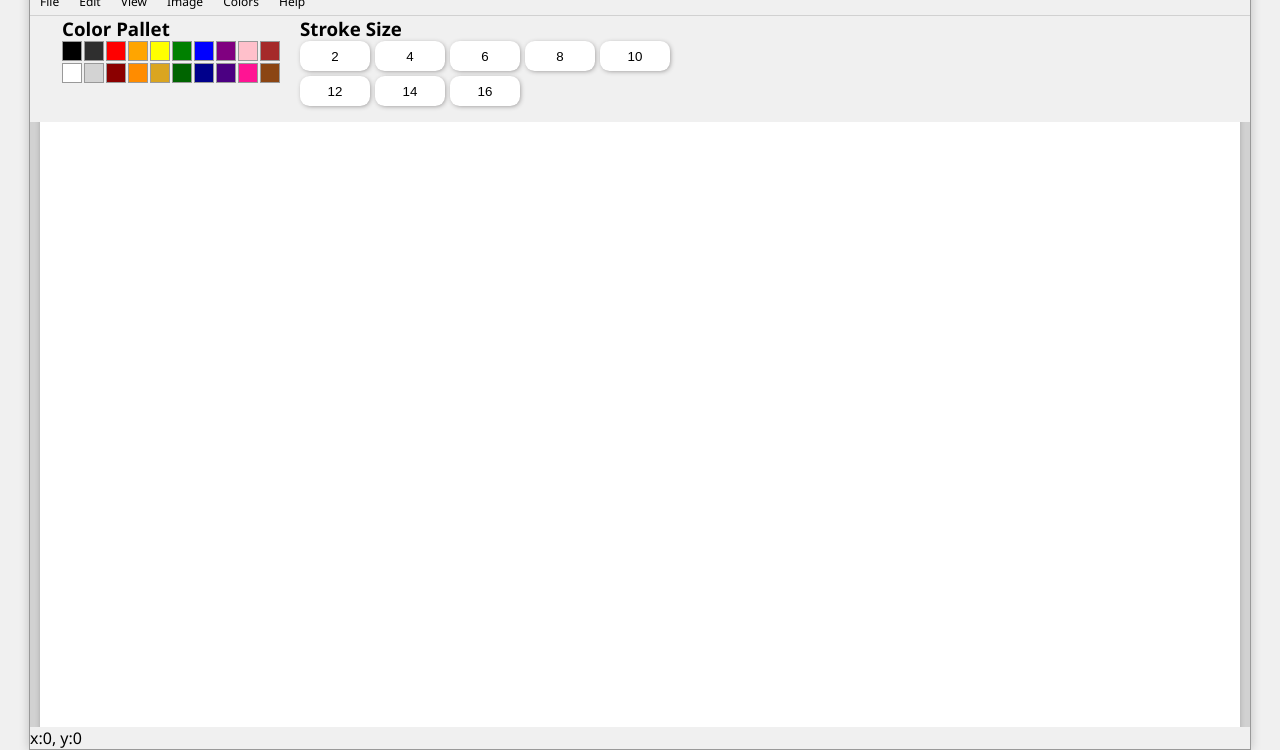
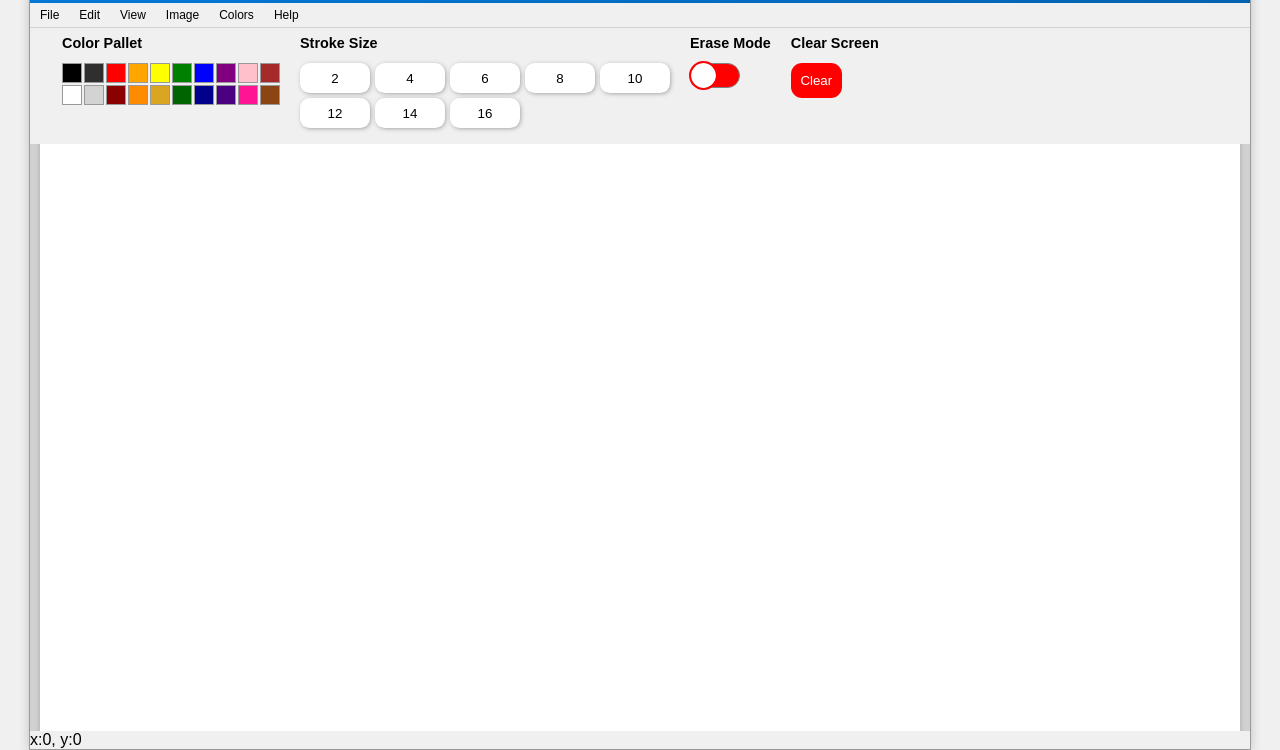
Before and after one commit to cHANGTEEZY/ms-paint, a website built with Vite: page index.html in a window 1280 px wide. Shown: the part 50-800 px from the top of the page. Built offline with nearby package versions, Linux system fonts and the light colour scheme.

Commit message:
added erase and clear mode in canvas

```diff
--- a/index.html
+++ b/index.html
@@ -7,6 +7,8 @@
     <link rel="stylesheet" href="./src/style.css" />
     <link rel="stylesheet" href="./src/css/color.css" />
     <link rel="stylesheet" href="./src/css/strokeButton.css" />
+    <link rel="stylesheet" href="./src/css/toggleButton.css" />
+    <link rel="stylesheet" href="./src/css/canvas.css" />
   </head>
   <body>
     <div class="ms-paint">
@@ -41,6 +43,20 @@
           <h1>Stroke Size</h1>
           <div class="stroke-size" id="stroke-size"></div>
         </section>
+
+        <section>
+          <h1>Erase Mode</h1>
+          <div class="toggle-div" id="toggle-button">
+            <div class="toggle-content" id="toggle-circle"></div>
+          </div>
+        </section>
+
+        <section>
+          <h1>Clear Screen</h1>
+          <button type="button" class="clear-button" id="clear-canvas">
+            Clear
+          </button>
+        </section>
       </section>
       <main class="workspace">
         <section class="canvas-section">
@@ -58,5 +74,7 @@
     <script src="./src/main.js" type="module"></script>
     <script src="./src/js/canvas/drawOnCanvas.js" type="module"></script>
     <script src="./src/js/canvas/canvasButtons.js" type="module"></script>
+    <script src="./src/js/canvas/eraseDrawOnCanvas.js" type="module"></script>
+    <script src="./src/js/canvas/clearCanvas.js" type="module"></script>
   </body>
 </html>
--- /dev/null
+++ b/src/css/canvas.css
@@ -0,0 +1,102 @@
+.ms-paint {
+  height: 100vh;
+  background-color: #f0f0f0;
+  border: 1px solid #999;
+  box-shadow: 0 0 10px rgba(0, 0, 0, 0.2);
+  display: flex;
+  flex-direction: column;
+}
+
+/* Title bar */
+.title-bar {
+  background: linear-gradient(to right, #0078d7, #0063b1);
+  color: white;
+  padding: 5px 10px;
+  display: flex;
+  justify-content: space-between;
+  align-items: center;
+}
+
+.title-bar h1 {
+  font-size: 20px;
+  font-weight: normal;
+}
+
+.window-controls {
+  display: flex;
+}
+
+.window-controls button {
+  width: 24px;
+  height: 24px;
+  margin-left: 2px;
+  background-color: transparent;
+  border: none;
+  color: white;
+  font-size: 14px;
+  cursor: pointer;
+}
+
+.window-controls button:hover {
+  background-color: rgba(255, 255, 255, 0.2);
+}
+
+.window-controls .close:hover {
+  background-color: #e81123;
+}
+
+/* Menu items */
+.menu-items {
+  background-color: #f0f0f0;
+  border-bottom: 1px solid #d1d1d1;
+}
+
+.menu-items ul {
+  display: flex;
+  list-style: none;
+}
+
+.menu-items li {
+  padding: 5px 10px;
+  font-size: 12px;
+  cursor: pointer;
+}
+
+.menu-items li:hover {
+  background-color: #e5f1fb;
+}
+
+.canvas-controllers {
+  display: flex;
+  gap: 20px;
+  padding: 0 2rem;
+  justify-content: flex-start;
+  align-items: start;
+}
+
+.workspace {
+  margin-top: 1rem;
+  display: flex;
+  overflow: hidden;
+  gap: 20px;
+}
+
+.canvas-section {
+  flex-grow: 1;
+  padding: 10px;
+  background-color: #d1d1d1;
+  overflow: auto;
+  display: flex;
+  justify-content: center;
+  align-items: center;
+}
+
+.canvas-container {
+  background-color: white;
+  box-shadow: 0 0 5px rgba(0, 0, 0, 0.2);
+}
+
+.drawing-board {
+  background-color: white;
+  cursor: crosshair;
+}
--- /dev/null
+++ b/src/css/toggleButton.css
@@ -0,0 +1,48 @@
+.toggle-div {
+  height: 25px;
+  width: 50px;
+  border: 1px solid grey;
+  border-radius: 25px;
+  padding: 2px 0;
+  display: flex;
+  align-items: center;
+  background-color: #ff0000;
+  transition: background 0.3s;
+}
+
+.toggle-div:hover {
+  cursor: pointer;
+}
+
+.toggle-content {
+  background-color: rgb(255, 255, 255);
+  border-radius: 50%;
+  height: 25px;
+  width: 25px;
+  outline: 2px solid red;
+  transition: all ease 200ms;
+}
+
+.toggle-content.active {
+  transform: translateX(25px);
+  background-color: white;
+  outline: 2px solid green;
+}
+
+.toggle-div.active {
+  background-color: #4caf50;
+}
+
+.clear-button {
+  padding: 0.6rem;
+  background-color: red;
+  color: white;
+  border: none;
+  border-radius: 0.7rem;
+  transition: all ease-out 200ms;
+
+  &:hover {
+    cursor: pointer;
+    box-shadow: 2px 1px 4px 1px red;
+  }
+}
--- /dev/null
+++ b/src/js/canvas/clearCanvas.js
@@ -0,0 +1,8 @@
+import { canvas, ctx } from "./drawOnCanvas";
+
+const clearCanvas = document.getElementById("clear-canvas");
+
+clearCanvas.addEventListener("click", () => {
+  console.log("click");
+  ctx.clearRect(0, 0, canvas.width, canvas.height);
+});
--- a/src/js/canvas/drawOnCanvas.js
+++ b/src/js/canvas/drawOnCanvas.js
@@ -1,4 +1,4 @@
-const canvas = document.getElementById("canvas");
+export const canvas = document.getElementById("canvas");
 const coordinates = document.getElementById("coordinates");
 export const ctx = canvas.getContext("2d");
 
@@ -10,8 +10,8 @@ canvas.height = 2000;
 let isDrawing = false;
 let lastX = 0;
 let lastY = 0;
-let currentColor = "#000000";
 let lineWidth = 2;
+let isErasing = false;
 
 function setupContext() {
   ctx.lineJoin = "round";
@@ -21,14 +21,14 @@ function setupContext() {
 
 function startDrawing(e) {
   isDrawing = true;
-
   coordinates.innerHTML = `x: ${e.offsetX}, y: ${e.offsetY}`;
-
   lastX = e.offsetX;
   lastY = e.offsetY;
 
   const x = e.offsetX;
   const y = e.offsetY;
+
+  ctx.globalCompositeOperation = isErasing ? "destination-out" : "source-over";
 
   ctx.beginPath();
   ctx.moveTo(lastX, lastY);
@@ -59,6 +59,10 @@ function stopDrawing() {
   isDrawing = false;
 }
 
+export function toggleIsErasing() {
+  isErasing = !isErasing;
+}
+
 export function setColor(newColor) {
   ctx.strokeStyle = newColor;
 }
--- /dev/null
+++ b/src/js/canvas/eraseDrawOnCanvas.js
@@ -0,0 +1,10 @@
+import { toggleIsErasing } from "./drawOnCanvas";
+
+const toggleButton = document.getElementById("toggle-button");
+const toggleCircle = document.getElementById("toggle-circle");
+
+toggleButton.addEventListener("click", () => {
+  toggleCircle.classList.toggle("active");
+  toggleButton.classList.toggle("active");
+  toggleIsErasing();
+});
--- a/src/style.css
+++ b/src/style.css
@@ -5,8 +5,8 @@
 }
 
 body {
-  font-family: "Segoe UI", Tahoma, Geneva, Verdana, sans-serif;
   background-color: #f0f0f0;
+  font-family: sans-serif;
   display: flex;
   justify-content: center;
   align-items: center;
@@ -14,105 +14,9 @@ body {
   overflow: scroll;
 }
 
-.ms-paint {
-  height: 100vh;
-  background-color: #f0f0f0;
-  border: 1px solid #999;
-  box-shadow: 0 0 10px rgba(0, 0, 0, 0.2);
-  display: flex;
-  flex-direction: column;
+h1 {
+  font-weight: 550;
+
+  font-size: 0.9rem;
+  margin: 0.4rem 0 0.8rem 0;
 }
-
-/* Title bar */
-.title-bar {
-  background: linear-gradient(to right, #0078d7, #0063b1);
-  color: white;
-  padding: 5px 10px;
-  display: flex;
-  justify-content: space-between;
-  align-items: center;
-}
-
-.title-bar h1 {
-  font-size: 20px;
-  font-weight: normal;
-}
-
-.window-controls {
-  display: flex;
-}
-
-.window-controls button {
-  width: 24px;
-  height: 24px;
-  margin-left: 2px;
-  background-color: transparent;
-  border: none;
-  color: white;
-  font-size: 14px;
-  cursor: pointer;
-}
-
-.window-controls button:hover {
-  background-color: rgba(255, 255, 255, 0.2);
-}
-
-.window-controls .close:hover {
-  background-color: #e81123;
-}
-
-/* Menu items */
-.menu-items {
-  background-color: #f0f0f0;
-  border-bottom: 1px solid #d1d1d1;
-}
-
-.menu-items ul {
-  display: flex;
-  list-style: none;
-}
-
-.menu-items li {
-  padding: 5px 10px;
-  font-size: 12px;
-  cursor: pointer;
-}
-
-.menu-items li:hover {
-  background-color: #e5f1fb;
-}
-
-.canvas-controllers {
-  display: flex;
-  gap: 20px;
-  padding: 0 2rem;
-  justify-content: flex-start;
-  align-items: start;
-}
-
-.workspace {
-  margin-top: 1rem;
-  display: flex;
-  overflow: hidden;
-  gap: 20px;
-}
-
-.canvas-section {
-  flex-grow: 1;
-  padding: 10px;
-  background-color: #d1d1d1;
-  overflow: auto;
-  display: flex;
-  justify-content: center;
-  align-items: center;
-}
-
-.canvas-container {
-  background-color: white;
-  box-shadow: 0 0 5px rgba(0, 0, 0, 0.2);
-}
-
-.drawing-board {
-  background-color: white;
-  cursor: crosshair;
-}
```
